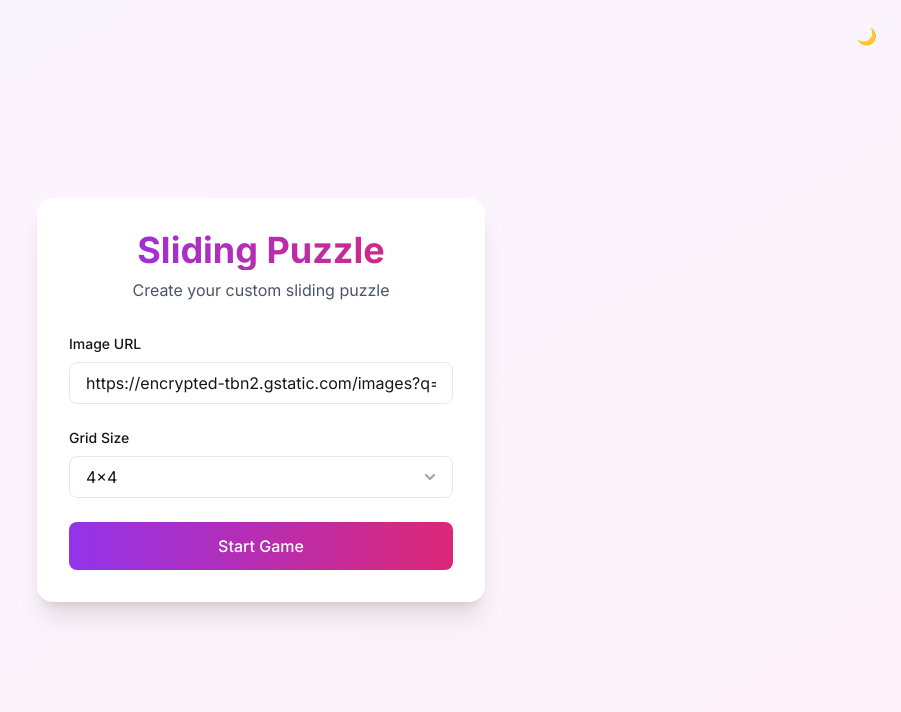
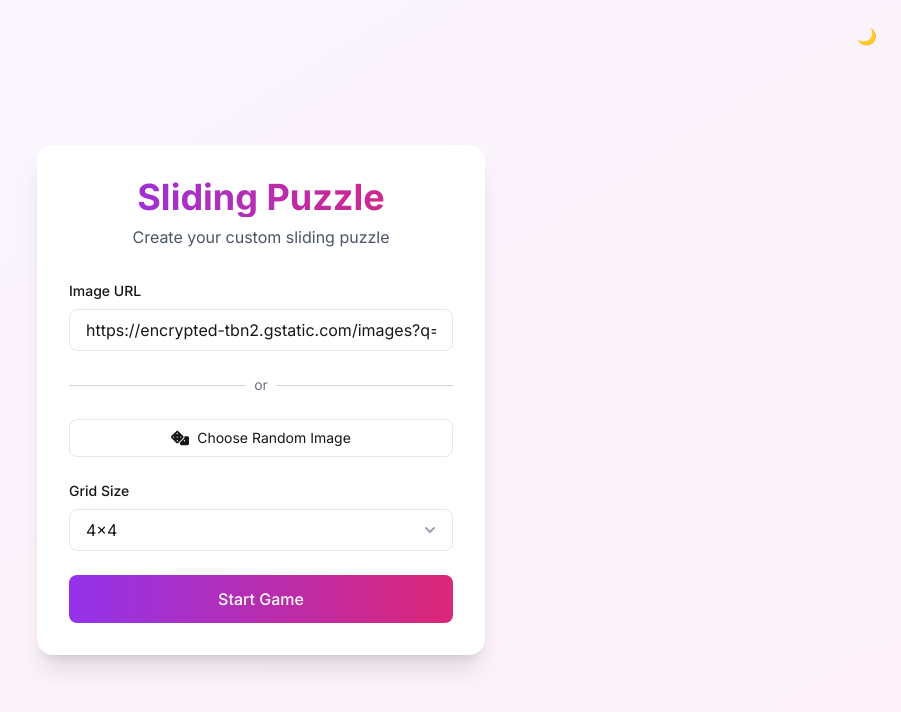
Before and after one commit to onurataasar/sliding-tiles, a Next.js app: page / in a window 1280 px wide. Shown: the top 712 px of the page, without its empty margins (379-1280 px from the left). Built offline with nearby package versions, Linux system fonts and the light colour scheme.

Commit message:
feat: added random image option

```diff
--- a/src/app/page.tsx
+++ b/src/app/page.tsx
@@ -3,6 +3,7 @@
 import { useState } from "react";
 import { useRouter } from "next/navigation";
 import { useTheme } from "@/context/ThemeContext";
+import { FaDice } from "react-icons/fa";
 import {
   DEFAULT_GRID_SIZE,
   MIN_GRID_SIZE,
@@ -68,6 +69,29 @@ export default function Home() {
             />
           </div>
 
+          <div className="relative">
+            <div className="absolute inset-0 flex items-center">
+              <div className="w-full border-t border-gray-300 dark:border-gray-700" />
+            </div>
+            <div className="relative flex justify-center text-sm">
+              <span className="px-2 text-gray-500 bg-white dark:bg-gray-900">
+                or
+              </span>
+            </div>
+          </div>
+
+          <button
+            type="button"
+            onClick={() =>
+              setImageUrl(
+                `https://picsum.photos/800/800?random=${Math.random()}`
+              )
+            }
+            className="w-full p-2 text-sm rounded-lg border dark:border-gray-700 hover:bg-gray-50 dark:hover:bg-gray-800 transition-colors flex items-center justify-center gap-2"
+          >
+            <FaDice className="text-lg" /> Choose Random Image
+          </button>
+
           <div className="space-y-2">
             <label className="text-sm font-medium block">Grid Size</label>
             <CustomSelect
```
